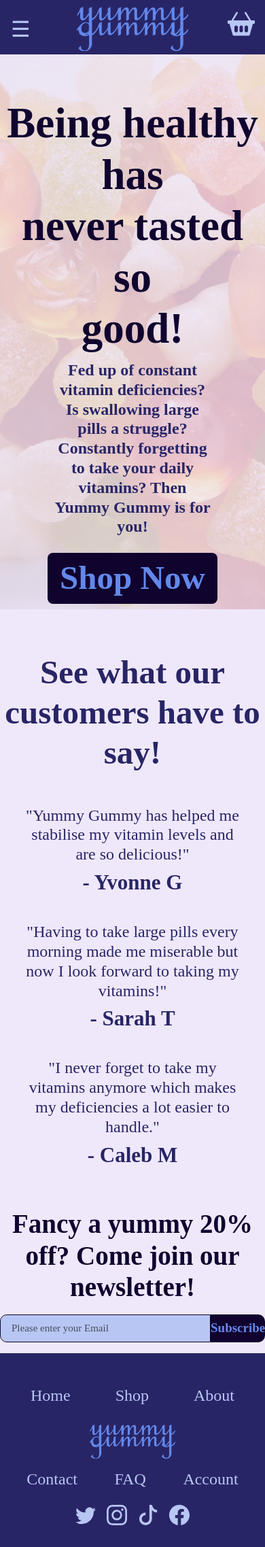
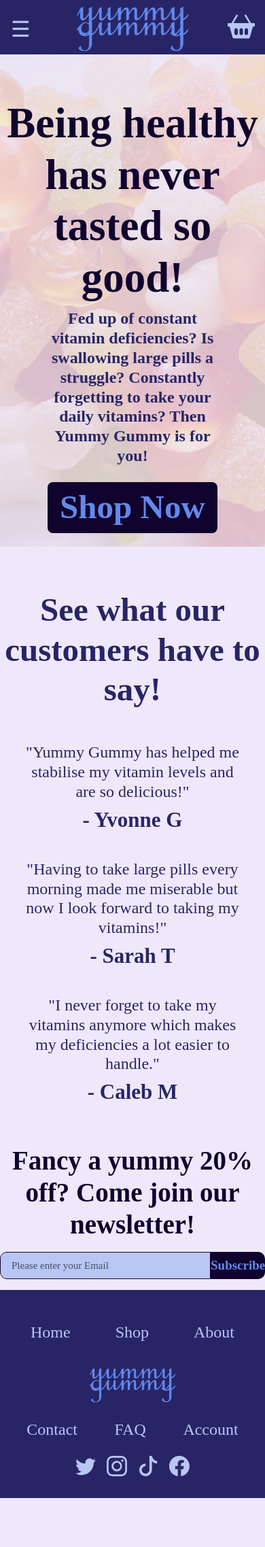
Before and after one commit to katieprogrammes/YummyGummy, a Flask app: page / in a window 390 px wide. Shown: the whole page at 68% size. After the commit the page ends 2203 px from the top, so only its background shows below. Run offline with Flask 3, Linux system fonts and the light colour scheme; some libraries are stand-ins or nearby versions; some web fonts are replaced.

```diff
--- a/app/static/css/responsive1024.css
+++ b/app/static/css/responsive1024.css
@@ -1,5 +1,5 @@
 /* Medium devices (Tablets, Small Laptops) */
-@media screen and (min-width: 769px) and (max-width: 1024px) {
+@media screen and (min-width: 769px) and (max-width: 1056px) {
     /* Hidden sections */
     .navleft,
     .navright,
@@ -108,9 +108,9 @@
         z-index: 3;
     }
     .hero h1 {
-        font-size: 63px;
+        width: 50%;
     }
-    .hero h4 {
+    .hero h3 {
         font-size: 39px;
         font-weight: 700;
         width: 60%;
@@ -134,7 +134,7 @@
         opacity: 0.2;
     }
     #homeshop {
-        margin-bottom: 4rem;
+        margin: 3rem auto;
     }
     .socialtitle {
         padding-top: 2rem;
--- a/app/static/css/responsive1199.css
+++ /dev/null
@@ -1,5 +0,0 @@
-/* Large devices (Laptops, Desktops) */
-@media screen and (min-width: 1025px) and (max-width: 2432px) {
-    /* BASE TEMPLATE */
-
-}
--- a/app/static/css/responsive480.css
+++ b/app/static/css/responsive480.css
@@ -45,11 +45,12 @@
         font-size: 49px;
     }
     .moblogo {
-        display: initial;
+        display: flex;
+        justify-content: center;
+        width: 100%;
     }
     .logo {
-        display: flex;
-        align-self: center;
+        margin: 10px auto;
     }
     /*hamburger menu*/
     .menu-icon {
@@ -96,16 +97,16 @@
     .mobile-cart-icon {
         display: block;
         position: absolute;
-        top: 15px;
+        top: 1.2rem;
         right: 1rem;
-        z-index: 10;
+        cursor: pointer;
+        color: #B8C6F4;
         width: 10%;
         padding: 0;
     }
     .mobile-cart-icon img {
         width: 40px;
         height: 40px;
-        right: 1rem;
     }
     footer {
         text-align: center;
@@ -141,10 +142,11 @@
         position: relative;
         z-index: 3;
     }
-    .hero h4 {
+    .hero h3 {
         font-size: 24px;
         font-weight: 700;
-        width: 60%;
+        width: 70%;
+        color: #282566;
     }
     .hero-container {
         position: relative;
@@ -166,7 +168,7 @@
         opacity: 0.2;
     }
     #homeshop {
-        margin-bottom: 8px;
+        margin-bottom: 20px;
     }
     #socialsect {
         padding: 0;
--- a/app/static/css/responsive768.css
+++ b/app/static/css/responsive768.css
@@ -48,7 +48,7 @@
     .midmenu-icon {
         display: flex;
         position: absolute;
-        top: 1.2rem;
+        top: 1rem;
         left: 1rem;
         cursor: pointer;
         font-size: 2rem;
@@ -125,8 +125,8 @@
     }
 
     #btmlogo img {
-        margin-top: 20px;
-        height: 50px;
+        margin-top: 10px;
+        height: 60px;
     }
 
     .footsocial {
@@ -146,10 +146,13 @@
         position: relative;
         z-index: 3;
     }
-    .hero h4 {
-        font-size: 39px;
+    .hero h1 {
+        width: 50%;
+    }
+    .hero h3 {
+        font-size: 31px;
         font-weight: 700;
-        width: 60%;
+        width: 70%;
     }
     .hero-container {
         position: relative;
@@ -171,7 +174,7 @@
         opacity: 0.2;
     }
     #homeshop {
-        margin-bottom: 4rem;
+        margin: 3rem auto;
     }
     .socialtitle {
         padding-top: 2rem;
--- a/app/static/css/style.css
+++ b/app/static/css/style.css
@@ -60,18 +60,19 @@ header {
 .navleft a {
     float: left;
     text-align: center;
-    padding: 20px;
+    padding: 20px 12px;
     text-decoration: none;
     font-weight: 400;
     color: #B8C6F4;
 }
-.logo img {
+.desklogo {
+    display: flex;
+    justify-content: center;
+}
+.logo {
     margin-top: 10px;
-    display: block;
-    margin-left: auto;
-    margin-right: auto;
+}
 
-}
 .navright a {
     float: right;
     text-decoration: none;
@@ -140,6 +141,10 @@ footer {
 #btmlogo img {
    margin-top: 40px;
 }
+.footimg {
+    display: flex;
+    justify-content: center;
+}
 .footsocial {
     bottom: 0;
 }
@@ -155,7 +160,7 @@ footer {
     color: #10042F;
     text-align: center;
 }
-.hero h4 {
+.hero h3 {
     text-align: center;
     color: #282566;
     width: 90%;
--- a/app/templates/base.html
+++ b/app/templates/base.html
@@ -14,7 +14,7 @@
     <link href="{{ url_for('static', filename='css/responsive480.css') }}" rel="stylesheet">
     <link href="{{ url_for('static', filename='css/responsive768.css') }}" rel="stylesheet">
     <link href="{{ url_for('static', filename='css/responsive1024.css') }}" rel="stylesheet">
-    <!--<link href="{{ url_for('static', filename='css/responsive1199.css') }}" rel="stylesheet">-->
+    <link href="{{ url_for('static', filename='css/responsive1440.css') }}" rel="stylesheet">
 	<link rel="shortcut icon" href="{{ url_for('static', filename='favicon.ico') }}">
 </head>
 <body>
@@ -110,7 +110,7 @@
                             <a href="/about"><h5>About</h5></a>
                         </nav>
                     </div>
-                    <div class="col">
+                    <div class="col footimg">
                         <a href="{{ url_for('home') }}" class="logo" id="btmlogo">
                             <img src="{{ url_for('static', filename='images/logotemp.png') }}" alt-text="Yummy Gummy Logo" height="65">
                         </a>
--- a/app/templates/main.html
+++ b/app/templates/main.html
@@ -6,15 +6,15 @@
         <div class="col-1"></div>
         <div class="col">
             <div class="hero">
-                <h1>Being healthy has <br> never tasted so <br> good!</h1>
-                <h4>Fed up of constant vitamin deficiencies? Is swallowing large pills a struggle? Constantly forgetting to take your daily vitamins? Then Yummy Gummy is for you!</h4>
+                <h1>Being healthy has never tasted so good!</h1>
+                <h3>Fed up of constant vitamin deficiencies? Is swallowing large pills a struggle? Constantly forgetting to take your daily vitamins? Then Yummy Gummy is for you!</h3>
                 <a href="{{ url_for('shop') }}"  id="homeshop">
                     <h2>Shop Now</h2>
                 </a>
             </div>
         </div>
         <div class="col">
-            <img src="{{ url_for('static', filename='images/hometemp.png') }}" alt-text="Collection of vitamin gummies">
+            <img src="{{ url_for('static', filename='images/hometemp.png') }}" alt-text="Collection of vitamin gummies" id="heroimg">
         </div>
         <div class="col-1"></div>
     </div>
@@ -67,7 +67,4 @@
         <div class="col-1"></div>
     </div>
 {% endblock %}
-
-
-
 </html>
--- a/app/templates/updateaccount.html
+++ b/app/templates/updateaccount.html
@@ -9,7 +9,7 @@
         <div class="col"></div>
     </div>
     <div class="row rowstyle rowmidstyle">
-        <div class="col-4"></div>
+        <div class="col-4 edaccpd"></div>
         <div class="col">
             <!--USERS DETAILS-->
             <div class="editaccounttxt">
@@ -69,6 +69,6 @@
                 </form>
             </div>
         </div>
-        <div class="col-4"></div>
+        <div class="col-4 edaccpd"></div>
     </div>
 {% endblock %}
```
Also changed, not shown: app/static/css/responsive1440.css (added, +129 -0 lines), app/templates/account.html (+4 -4 lines), app/static/images/logoph.png (added).
